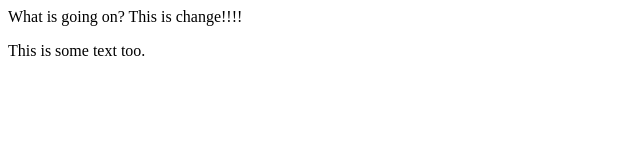
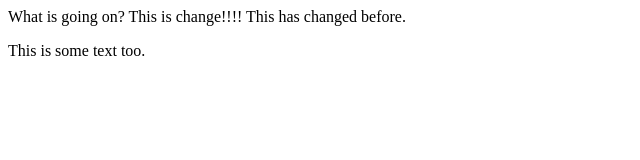
Before and after one commit to mbrousseauBrock/mbrousseauBrock.github.io, a plain HTML site: page index.html in a window 1280 px wide. Shown: the whole page, without its empty margins (0-640 px from the left). Drawn offline with Linux system fonts and the light colour scheme.

Commit message:
Updated index.html

```diff
--- a/index.html
+++ b/index.html
@@ -4,6 +4,7 @@
   </head>
   <body>
     What is going on? This is change!!!!
+    This has changed before.
     <p>
       This is some text too.
     </p>
```
